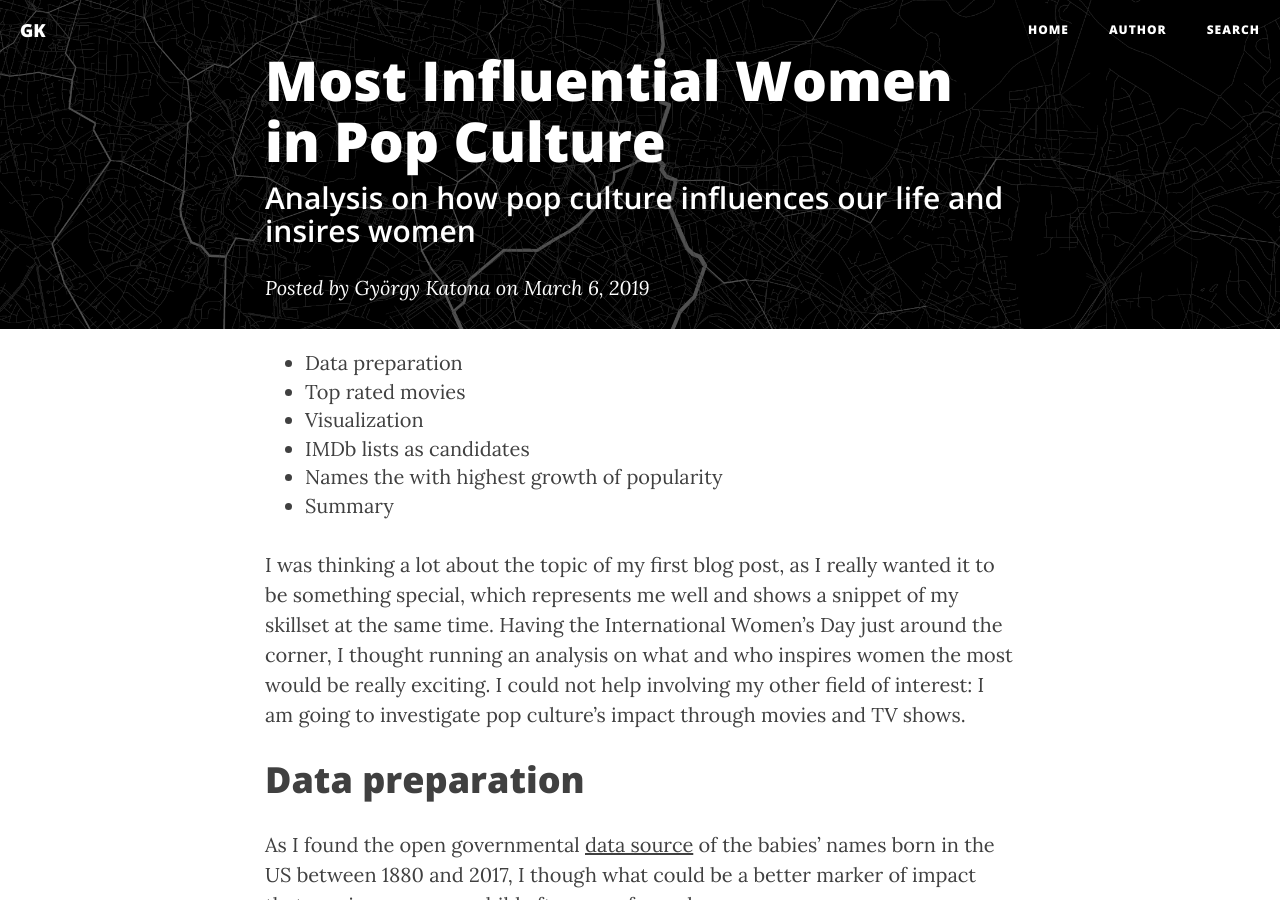
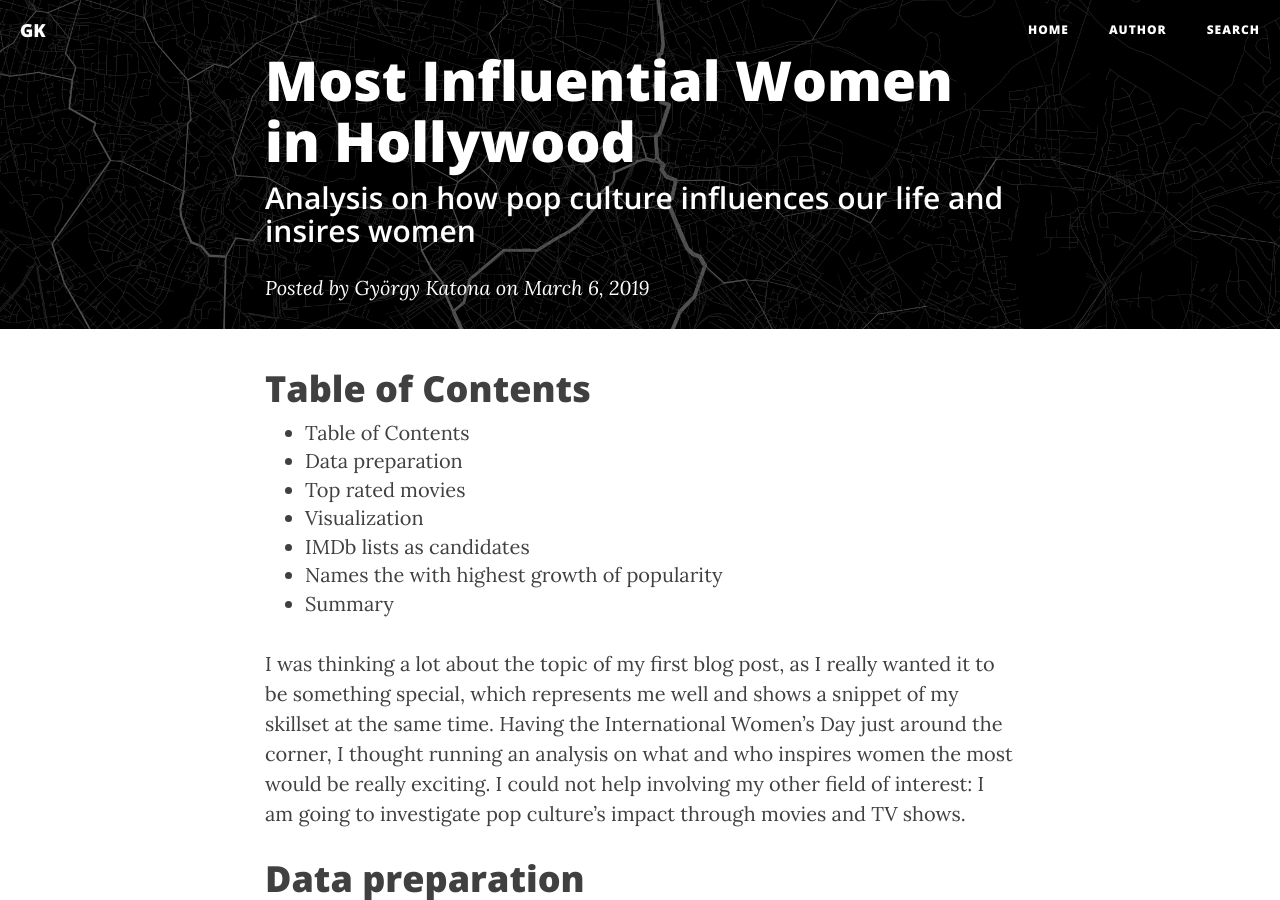
Before and after one commit to georgekatona/georgekatona.github.io, a Jekyll site: the page built from _posts/2019-03-06-Top-10-Most-Influential-Women.markdown, in a window 1280 px wide and 900 px high. Built offline with Jekyll 4.4.1, drawn with Linux system fonts in a browser that asks for light colours; nearby versions of some CDN libraries; comment, search, counter and statistics services are not loaded.

Commit message:
Edit post

```diff
--- a/_posts/2019-03-06-Top-10-Most-Influential-Women.markdown
+++ b/_posts/2019-03-06-Top-10-Most-Influential-Women.markdown
@@ -1,12 +1,14 @@
 ---
 layout:     post
-title:      Most Influential Women in Pop Culture
+title:      Most Influential Women in Hollywood
 author:     György Katona
 tags: 		python visualization plotly pandas movies tv
 subtitle:   Analysis on how pop culture influences our life and insires women
 img_preview:	"img/female_inspiration.jpg"
 draft:	true
 ---
+
+# Table of Contents
 
 * TOC
 {:toc}
```
